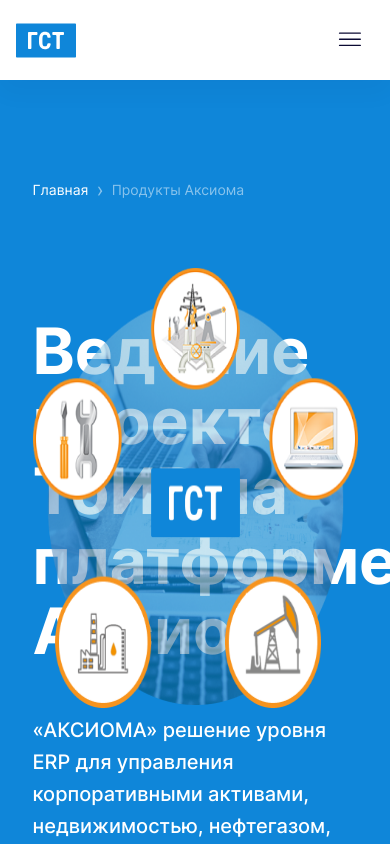
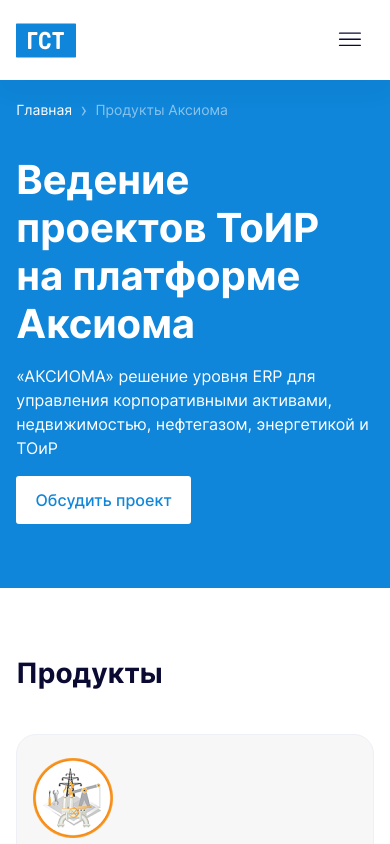
Before and after one commit to VladimirEscolta/GST, a React (Create React App) app: page /aksioma in a window 390 px wide. Shown: the top 844 px of the page. Built offline with nearby package versions, Linux system fonts and the light colour scheme.

Commit message:
addAksiomaBlock to mobile

```diff
--- a/src/pages/Aksioma/ui/AksiomaBlock.jsx
+++ b/src/pages/Aksioma/ui/AksiomaBlock.jsx
@@ -5,18 +5,18 @@
 const AksiomaBlock = () => {
   return (
     <div className="bg-gst-main text-white">
-      <div className="flex flex-col w-10/12 mx-auto py-24">
+      <div className="flex flex-col w-11/12 sm:w-10/12 mx-auto pt-4 pb-16 sm:py-24">
         <div className="flex items-center text-sm">
           <a href="/" className="flex items-center mr-2">Главная</a>
           <p className="text-xl mr-2 opacity-50">›</p>
           <p className="flex items-center opacity-50">Продукты Аксиома</p>
         </div>
-        <div className="flex flex-col relative mt-16">
-          <img src={AksiomaImage} alt="first_rectangle" className='h-[440px] absolute top-0 right-0'/>
-          <p className="font-bold mt-12 text-gst64 max-w-[780px] leading-gst70">Ведение проектов ТоИР на платформе Аксиома </p>
-          <p className="mt-12 text-xl font-medium leading-8 max-w-[780px]">«АКСИОМА» решение уровня ERP для управления
+        <div className="flex flex-col relative mt-8 sm:mt-16">
+          <img src={AksiomaImage} alt="first_rectangle" className='hidden lg:flex h-[440px] absolute top-0 right-0'/>
+          <p className="font-bold mt-0 sm:mt-12 text-gst40 sm:text-gst64 w-full sm:w-1/2 max-w-[780px] leading-gst48 sm:leading-gst70">Ведение проектов ТоИР на платформе Аксиома </p>
+          <p className="mt-4 sm:mt-12 sm:text-xl sm:font-medium leading-6 sm:leading-8 w-full sm:w-1/2 max-w-[780px]">«АКСИОМА» решение уровня ERP для управления
             корпоративными активами, недвижимостью, нефтегазом, энергетикой и ТОиР</p>
-          <Button className="mt-12" color={'white'} children={'Обсудить проект'} href={'/'}/>
+          <Button className="mt-4 sm:mt-12" color={'white'} children={'Обсудить проект'} href={'/'}/>
         </div>
       </div>
     </div>
```
